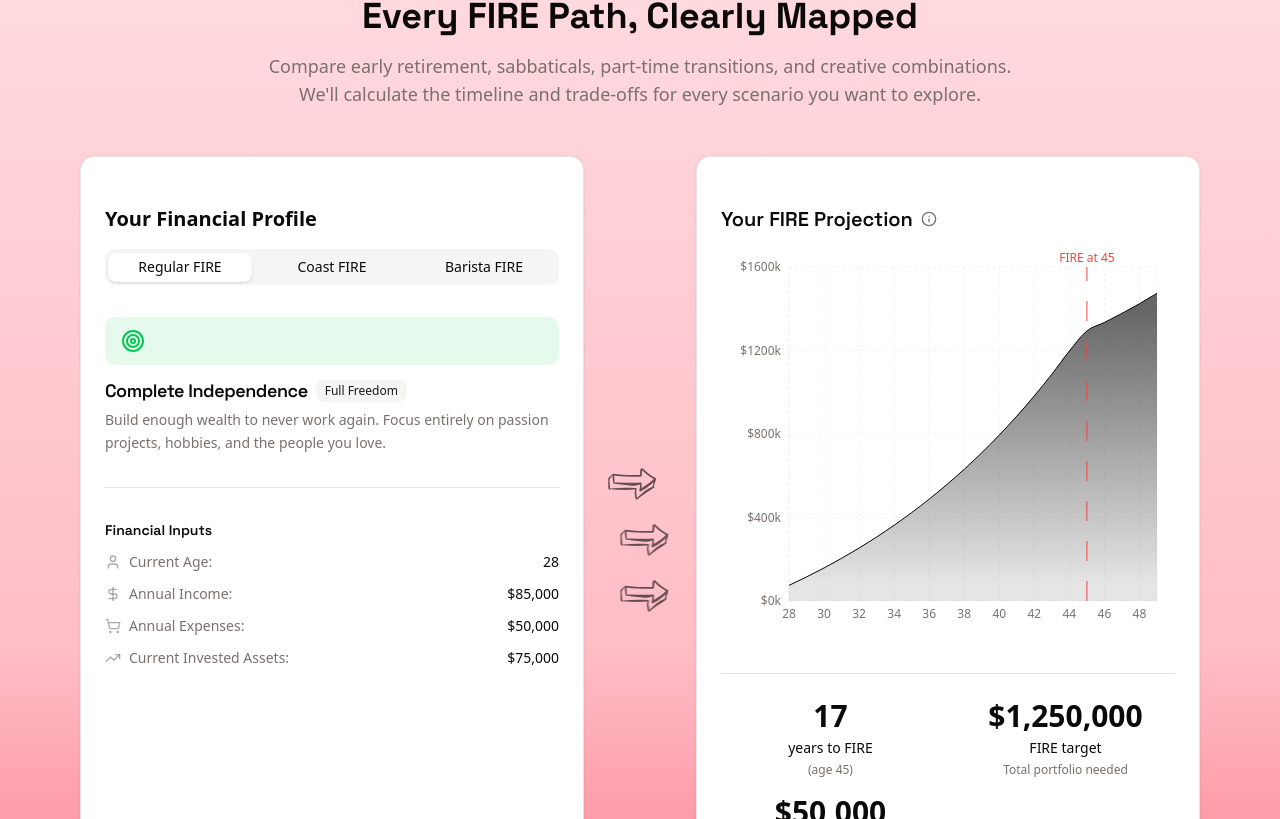
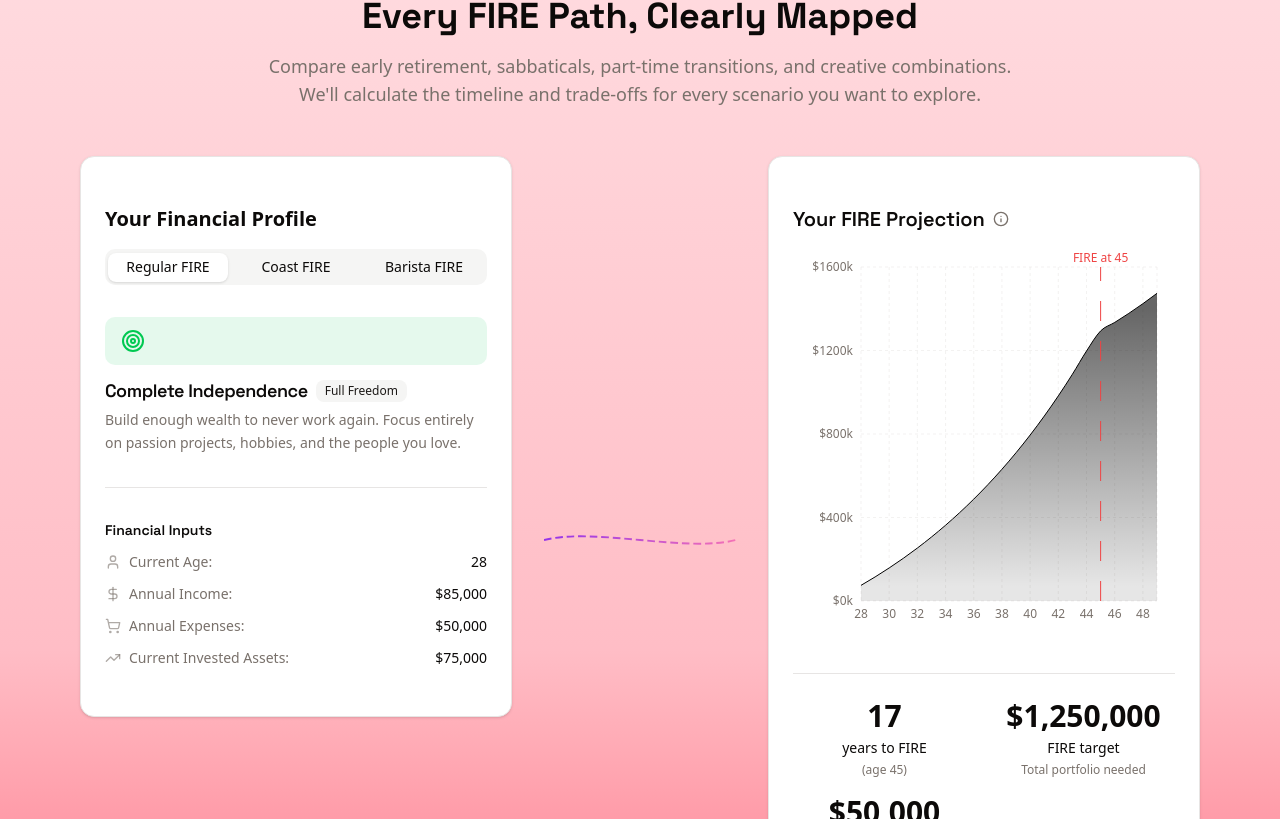
Before and after one commit to schelskedevco/ignidash-legacy, a Next.js app: page / in a window 1280 px wide. Shown: the part 841-1660 px from the top of the page. Built offline with nearby package versions, Linux system fonts and the light colour scheme.

Commit message:
start working on connecting wire component

```diff
--- /dev/null
+++ b/src/components/sections/fire-scenarios/connecting-wire.tsx
@@ -0,0 +1,65 @@
+export function ConnectingWire() {
+  return (
+    <div className="relative flex items-center justify-center">
+      {/* Horizontal wire for lg+ screens */}
+      <div className="hidden h-32 w-48 items-center justify-center lg:flex">
+        <svg
+          viewBox="0 0 300 100"
+          className="h-full w-full"
+          preserveAspectRatio="xMidYMid meet"
+        >
+          <defs>
+            <linearGradient id="wireGradientH" x1="0" y1="0" x2="1" y2="0">
+              <stop offset="0%" stopColor="#9333EA" />
+              <stop offset="100%" stopColor="#F472B6" />
+            </linearGradient>
+          </defs>
+          <path
+            d="M0,50 C80,30 220,70 300,50"
+            stroke="url(#wireGradientH)"
+            strokeWidth="3"
+            fill="none"
+            strokeDasharray="12 6"
+          >
+            <animate
+              attributeName="stroke-dashoffset"
+              values="0;-36"
+              dur="1s"
+              repeatCount="indefinite"
+            />
+          </path>
+        </svg>
+      </div>
+
+      {/* Vertical wire for smaller screens */}
+      <div className="flex h-48 w-20 items-center justify-center lg:hidden">
+        <svg
+          viewBox="0 0 100 300"
+          className="h-full w-full"
+          preserveAspectRatio="xMidYMid meet"
+        >
+          <defs>
+            <linearGradient id="wireGradientV" x1="0" y1="0" x2="0" y2="1">
+              <stop offset="0%" stopColor="#9333EA" />
+              <stop offset="100%" stopColor="#F472B6" />
+            </linearGradient>
+          </defs>
+          <path
+            d="M50,0 C70,50 30,100 50,150 C70,200 30,250 50,300"
+            stroke="url(#wireGradientV)"
+            strokeWidth="3"
+            fill="none"
+            strokeDasharray="12 6"
+          >
+            <animate
+              attributeName="stroke-dashoffset"
+              values="0;-36"
+              dur="1s"
+              repeatCount="indefinite"
+            />
+          </path>
+        </svg>
+      </div>
+    </div>
+  );
+}
--- a/src/components/sections/fire-scenarios/fire-scenarios-section.tsx
+++ b/src/components/sections/fire-scenarios/fire-scenarios-section.tsx
@@ -13,8 +13,8 @@ import { SCENARIOS } from "./shared/fire-data";
 import { calculateProjections, generateGrowthData } from "./shared/fire-utils";
 import { FinancialInputsCard } from "./financial-inputs-card/financial-inputs-card";
 import { FinancialOutputsCard } from "./financial-outputs-card/financial-outputs-card";
-import { ConnectingArrows } from "./connecting-arrows";
 import { ScenarioId } from "./shared/fire-types";
+import { ConnectingWire } from "./connecting-wire";
 
 export function FireScenariosSection() {
   const [selectedScenario, setSelectedScenario] = useState(
@@ -40,7 +40,7 @@ export function FireScenariosSection() {
             />
           }
         >
-          <div className="mx-auto grid max-w-7xl grid-cols-1 items-stretch gap-4 md:gap-6 lg:grid-cols-[1fr_auto_1fr] xl:gap-8">
+          <div className="mx-auto flex max-w-7xl flex-col items-stretch gap-4 md:gap-6 lg:flex-row xl:gap-8">
             {/* Left Panel - Financial Inputs */}
             <FinancialInputsCard
               scenarios={SCENARIOS}
@@ -48,8 +48,7 @@ export function FireScenariosSection() {
               onScenarioChange={setSelectedScenario}
             />
 
-            {/* Connecting Arrows */}
-            <ConnectingArrows selectedScenario={selectedScenario} />
+            <ConnectingWire />
 
             {/* Right Panel - Financial Outputs */}
             <FinancialOutputsCard
```
